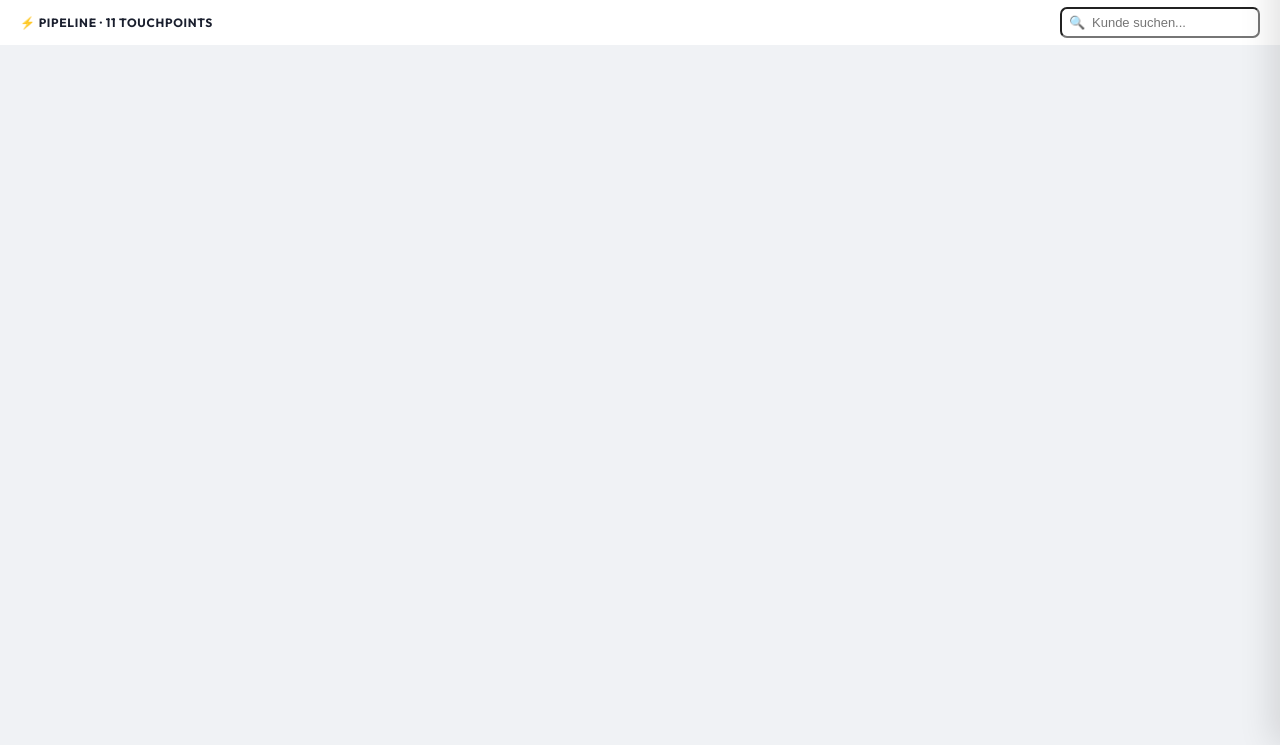
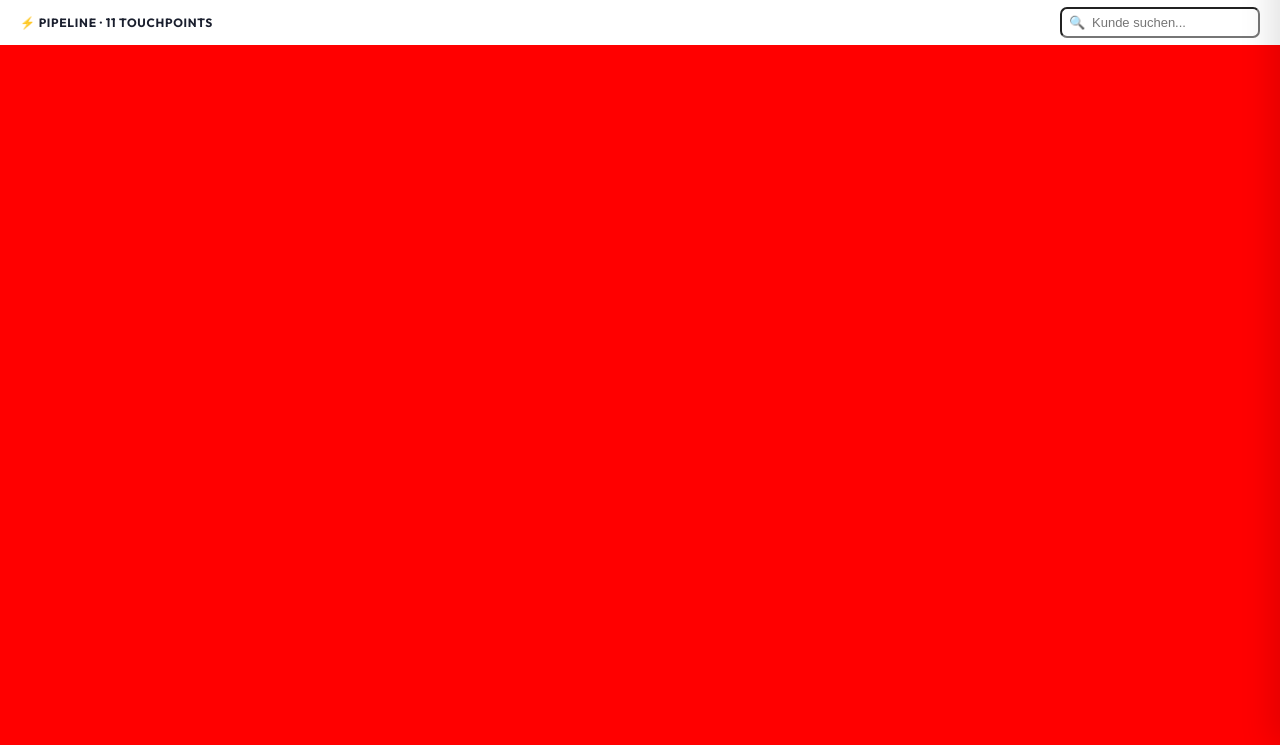
Before and after one commit to todorovic-qualify/SolarCRM, a plain HTML site: page index.html in a window 1280 px wide. Shown: the part 55-800 px from the top of the page. Drawn offline with Linux system fonts and the light colour scheme.

Commit message:
Change body background color to red

```diff
--- a/index.html
+++ b/index.html
@@ -16,7 +16,7 @@
   --shadow-lg: 0 8px 32px rgba(0,0,0,0.12);
 }
 * { margin:0; padding:0; box-sizing:border-box; }
-body { font-family:'Outfit',sans-serif; background:var(--bg); color:var(--text); height:100vh; display:flex; flex-direction:column; overflow:hidden; }
+body { font-family:'Outfit',sans-serif; background:red; color:var(--text); height:100vh; display:flex; flex-direction:column; overflow:hidden; }
 
 /* NAV */
 .topnav { background:var(–text); padding:0 20px; display:flex; align-items:center; justify-content:space-between; height:54px; flex-shrink:0; }
```
